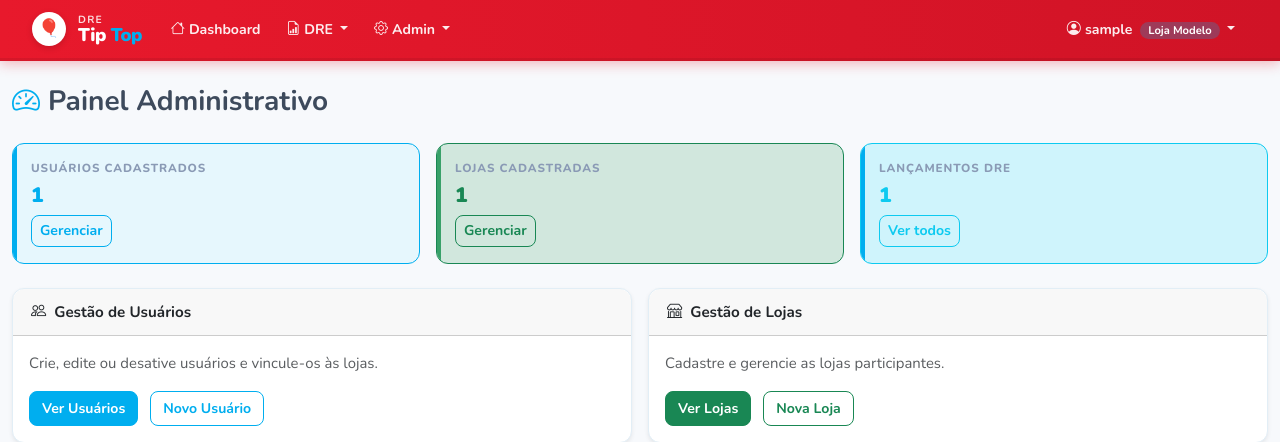
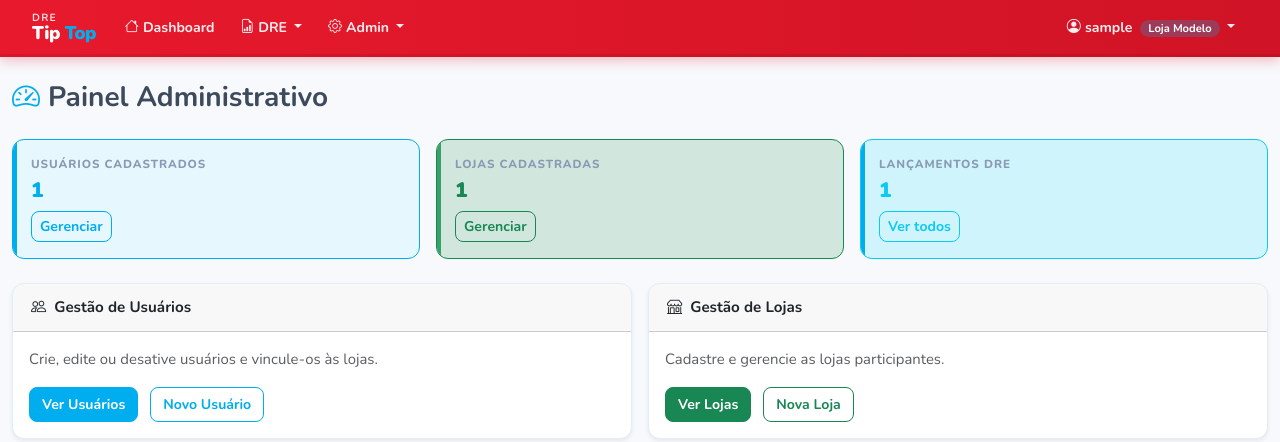
Before and after one commit to wandersonsantostiptop/DreTiptop, a Flask app: page /admin in a window 1280 px wide. Shown: the top 442 px of the page. Run offline with Flask 3, Linux system fonts and the light colour scheme; a user stored in the database is signed in; tables that the repository leaves empty hold one stand-in row (values such as "Sample post").

Commit message:
Remove balloon icon from navbar brand
Co-Authored-By: Claude Sonnet 4.6 <noreply@anthropic.com>

```diff
--- a/templates/base.html
+++ b/templates/base.html
@@ -14,8 +14,7 @@
 <nav class="navbar navbar-expand-lg navbar-dark bg-primary">
   <div class="container-fluid">
     <a class="navbar-brand" href="{{ url_for('dashboard') }}">
-      <div class="brand-logo-circle">🎈</div>
-      <div class="brand-text ms-2">
+      <div class="brand-text">
         <span class="brand-dre">DRE</span>
         <span class="brand-tiptop">Tip<span> Top</span></span>
       </div>
```
